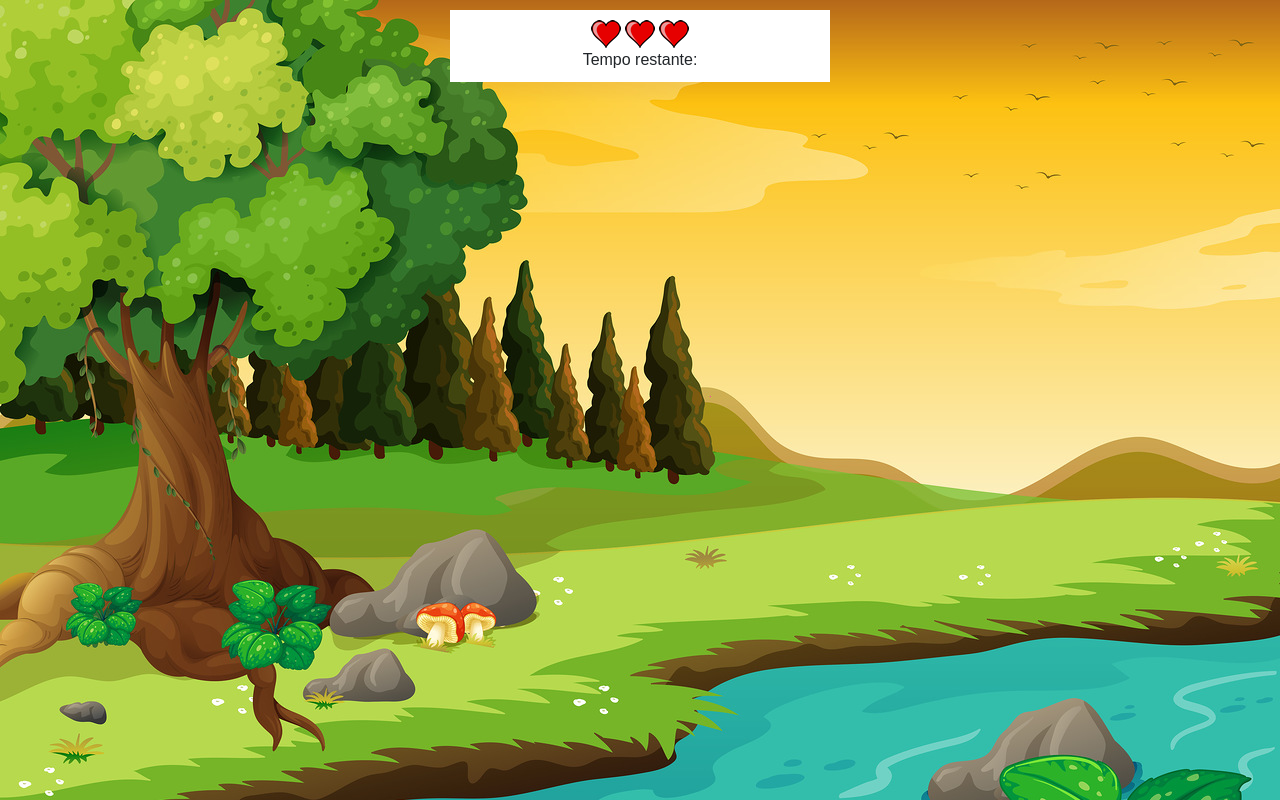
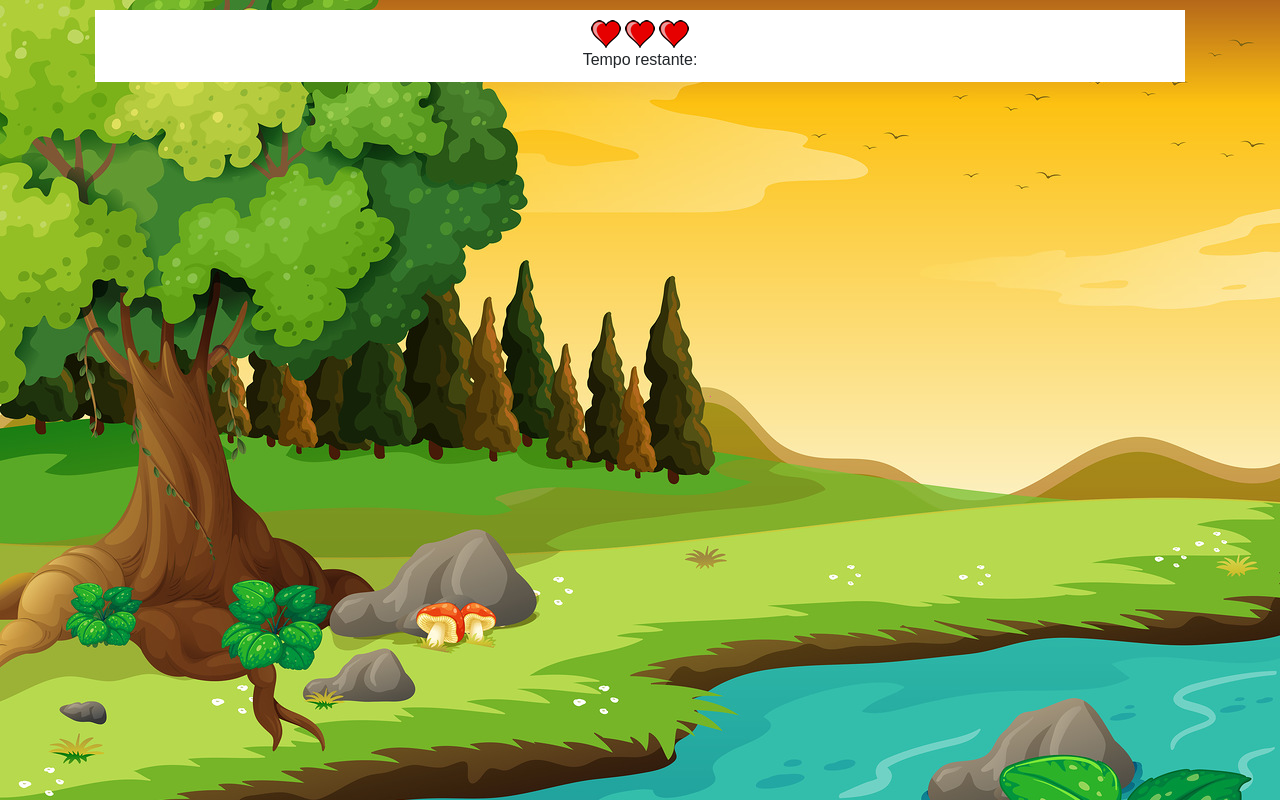
Before and after one commit to SadFrogBR/SadFrogBR.github.io, a plain HTML site: page app.html in a window 1280 px wide. Drawn offline with nearby package versions, Linux system fonts and the light colour scheme.

Commit message:
Update app.html

```diff
--- a/app.html
+++ b/app.html
@@ -15,6 +15,7 @@
             background-repeat: no-repeat;
             background-size: cover;
             margin: 0;
+            padding: 0;
         }
 
         #quadrado {
@@ -40,8 +41,7 @@
     <audio id="audio" src="musicas/porretada.mp3"></audio>
 
     <div class="container">
-        <div class="row justify-content-center">
-            <div id="quadrado" class="col-md-6 col-lg-4">
+        <div id="quadrado">
             <span id="vida">
                 <img id="1" src="imagens/coracao_cheio.png">
                 <img id="2" src="imagens/coracao_cheio.png">
@@ -49,7 +49,6 @@
             </span>
             <span>Tempo restante:</span>
             <span id="variavel"></span>
-            </div>
         </div>
     </div>
 
```
Lines whose indentation alone changed are shown as unchanged.
